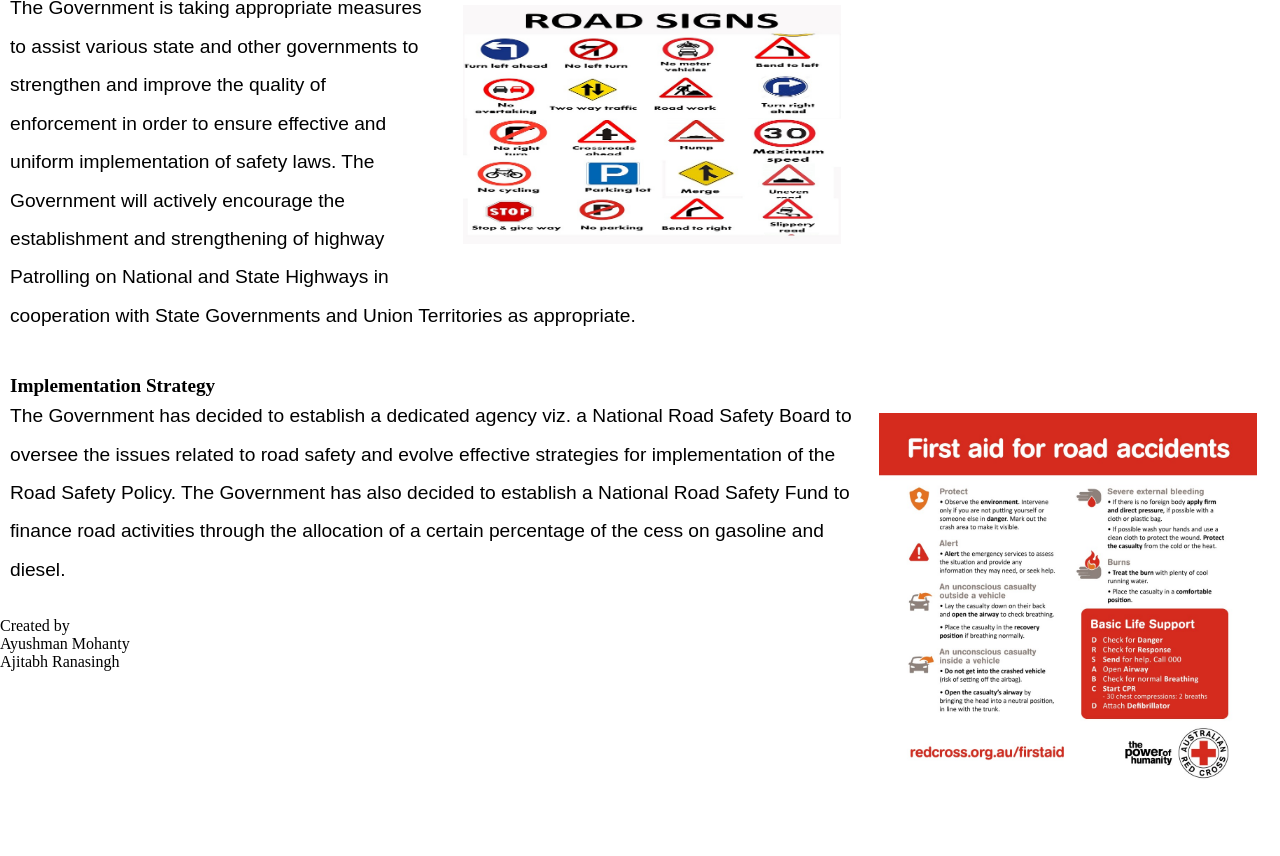
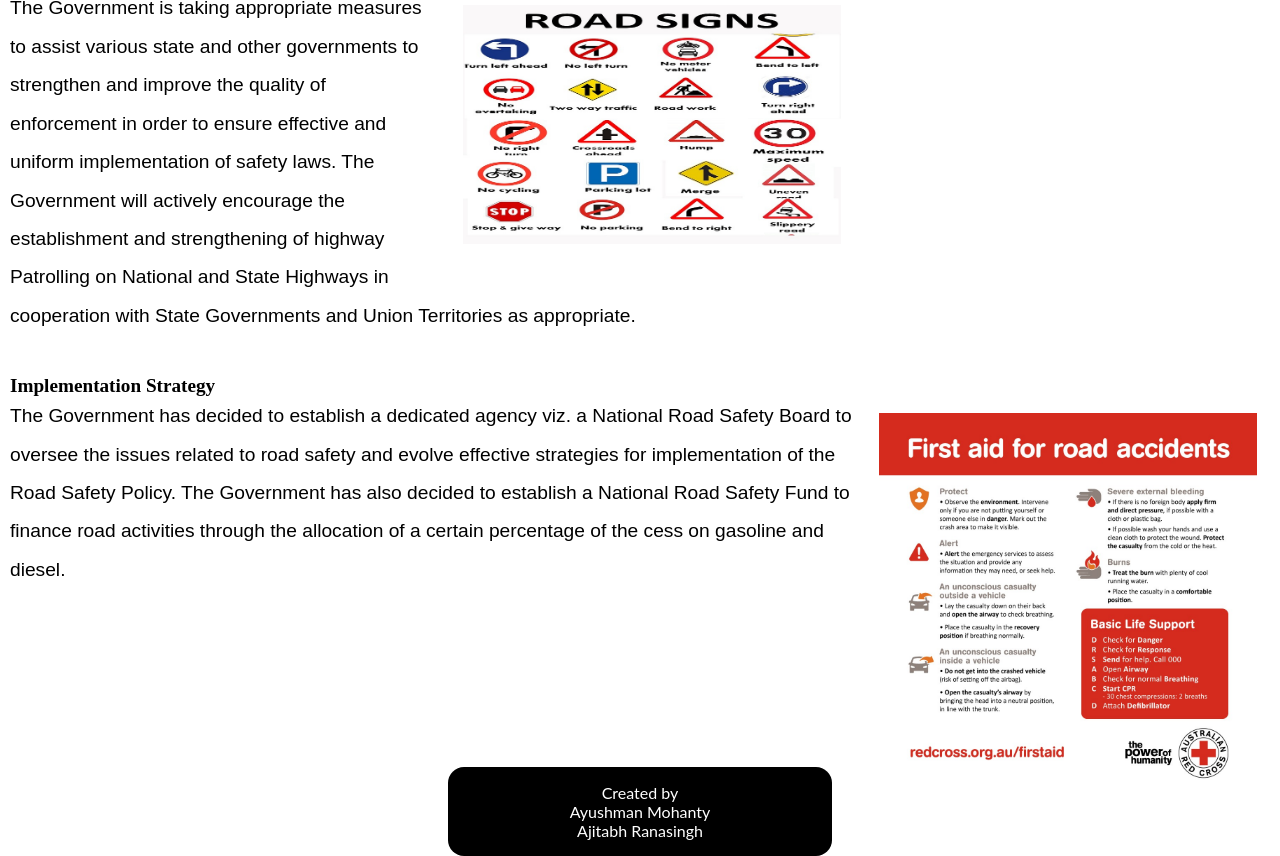
Before and after one commit to roadsafety/website, a plain HTML site: page index.html in a window 1280 px wide. Shown: the part 2144-3000 px from the top of the page. Before the commit the page ends 2951 px from the top, so only its background shows below. Drawn offline with Linux system fonts and the light colour scheme.

Commit message:
Update style.css

```diff
--- a/style.css
+++ b/style.css
@@ -139,3 +139,14 @@
 	a:hover{
 		color: yellow;
 	}
+	.sub{
+    	font-family: lato;
+    	text-align: center;
+    	margin-top: 20vh;
+    	background-color: black;
+    	color: white;
+    	padding: 1rem;
+    	margin-left: 35vw;
+    	margin-right: 35vw;
+    	border-radius: 16px;
+    }
```
